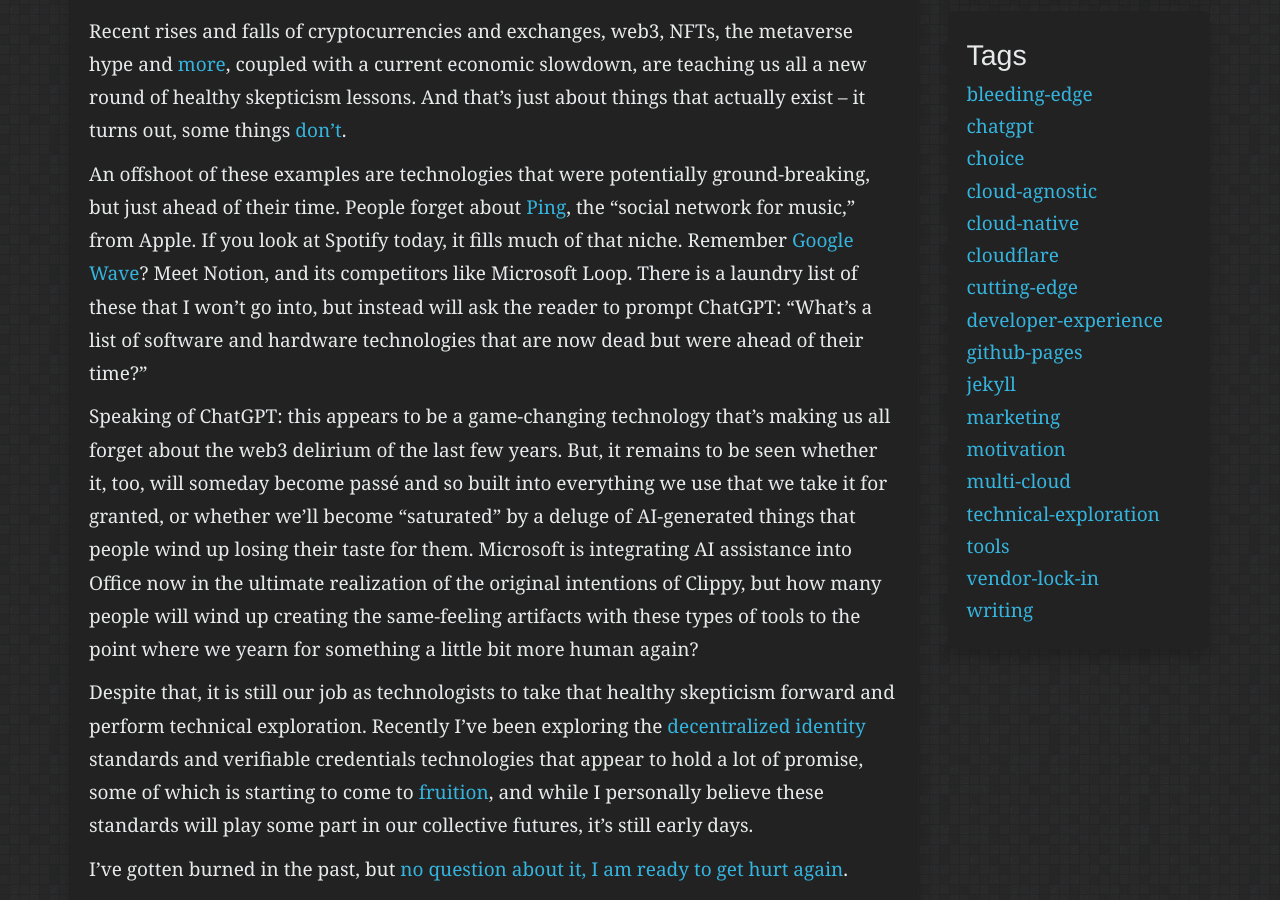
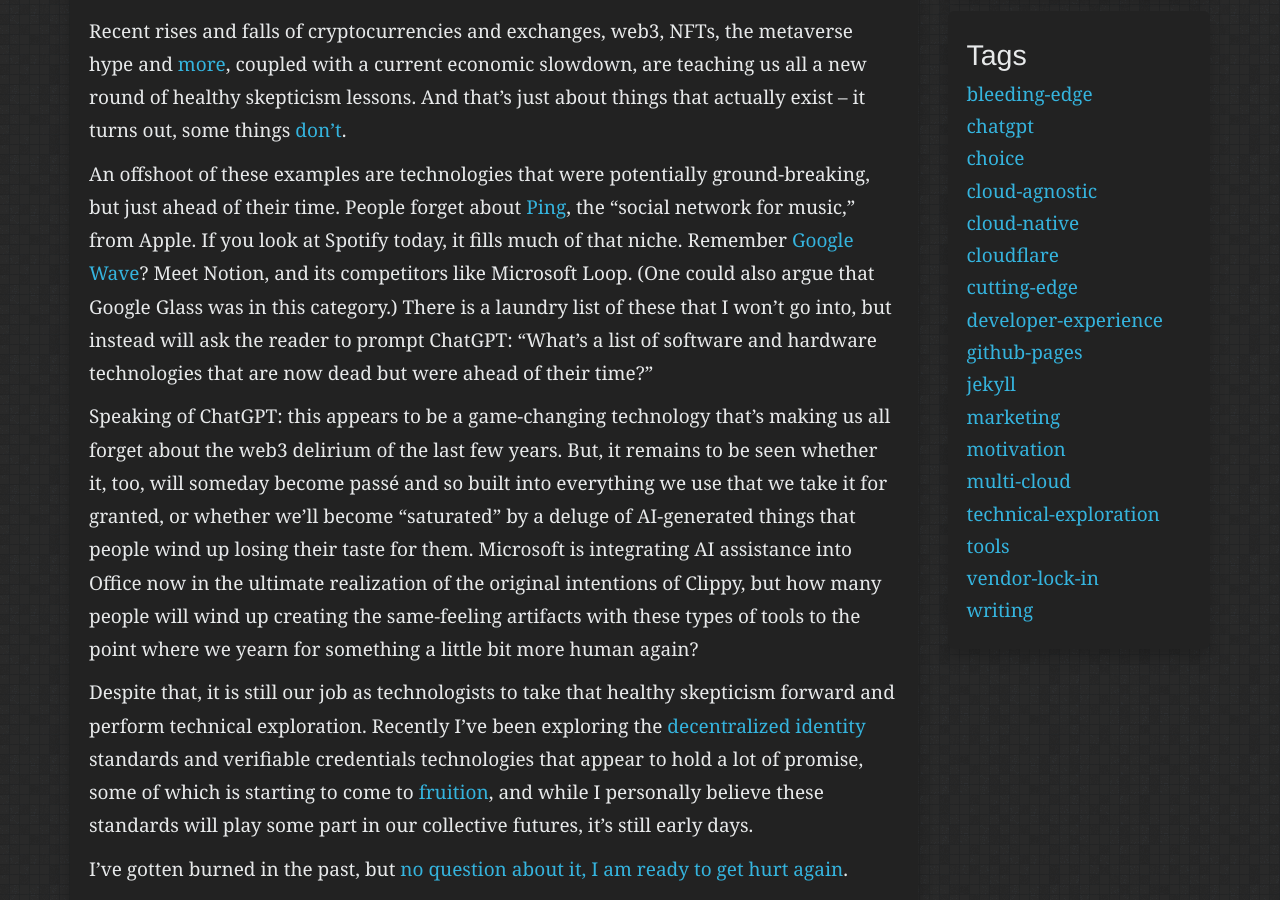
Before and after one commit to ryanspletzer/ryanspletzer.github.io, a Jekyll site: the page built from _posts/2023-04-16-getting-burned.md, in a window 1280 px wide and 900 px high, scrolled down 586 px. Built offline with Jekyll 4.4.1, drawn with Linux system fonts in a browser that asks for light colours.

Commit message:
Update 2023-04-16-getting-burned.md

```diff
--- a/_posts/2023-04-16-getting-burned.md
+++ b/_posts/2023-04-16-getting-burned.md
@@ -32,9 +32,10 @@ of healthy skepticism lessons. And that's just about things that actually exist
 An offshoot of these examples are technologies that were potentially ground-breaking, but just ahead of their time.
 People forget about [Ping](https://en.wikipedia.org/wiki/ITunes_Ping), the "social network for music," from Apple. If
 you look at Spotify today, it fills much of that niche. Remember
-[Google Wave](https://en.wikipedia.org/wiki/Google_Wave)? Meet Notion, and its competitors like Microsoft Loop.
-There is a laundry list of these that I won't go into, but instead will ask the reader to prompt ChatGPT: "What's a
-list of software and hardware technologies that are now dead but were ahead of their time?"
+[Google Wave](https://en.wikipedia.org/wiki/Google_Wave)? Meet Notion, and its competitors like Microsoft Loop. (One
+could also argue that Google Glass was in this category.) There is a laundry list of these that I won't go into, but
+instead will ask the reader to prompt ChatGPT: "What's a list of software and hardware technologies that are now dead
+but were ahead of their time?"
 
 Speaking of ChatGPT: this appears to be a game-changing technology that's making us all forget about the web3 delirium
 of the last few years. But, it remains to be seen whether it, too, will someday become passé and so built into
```
